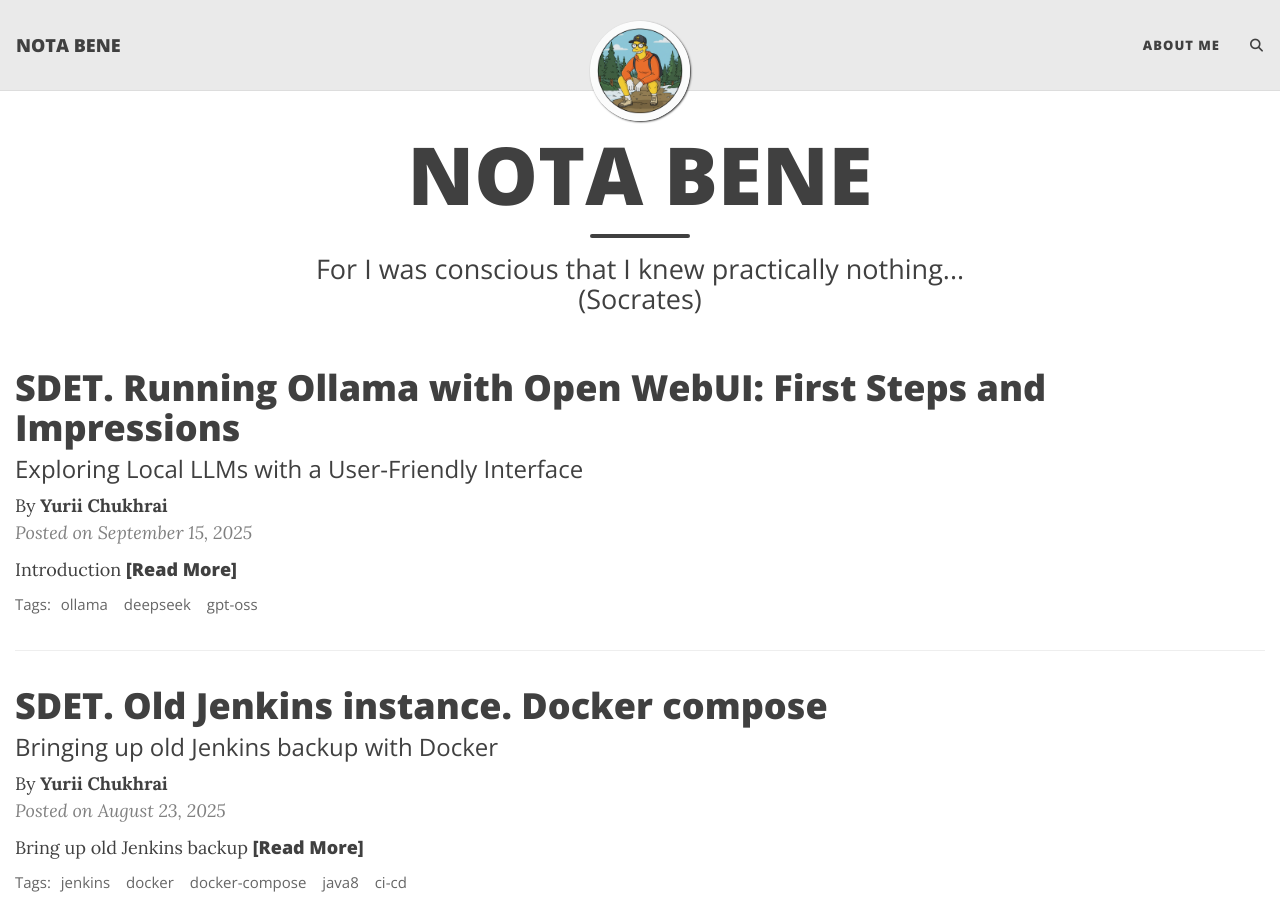
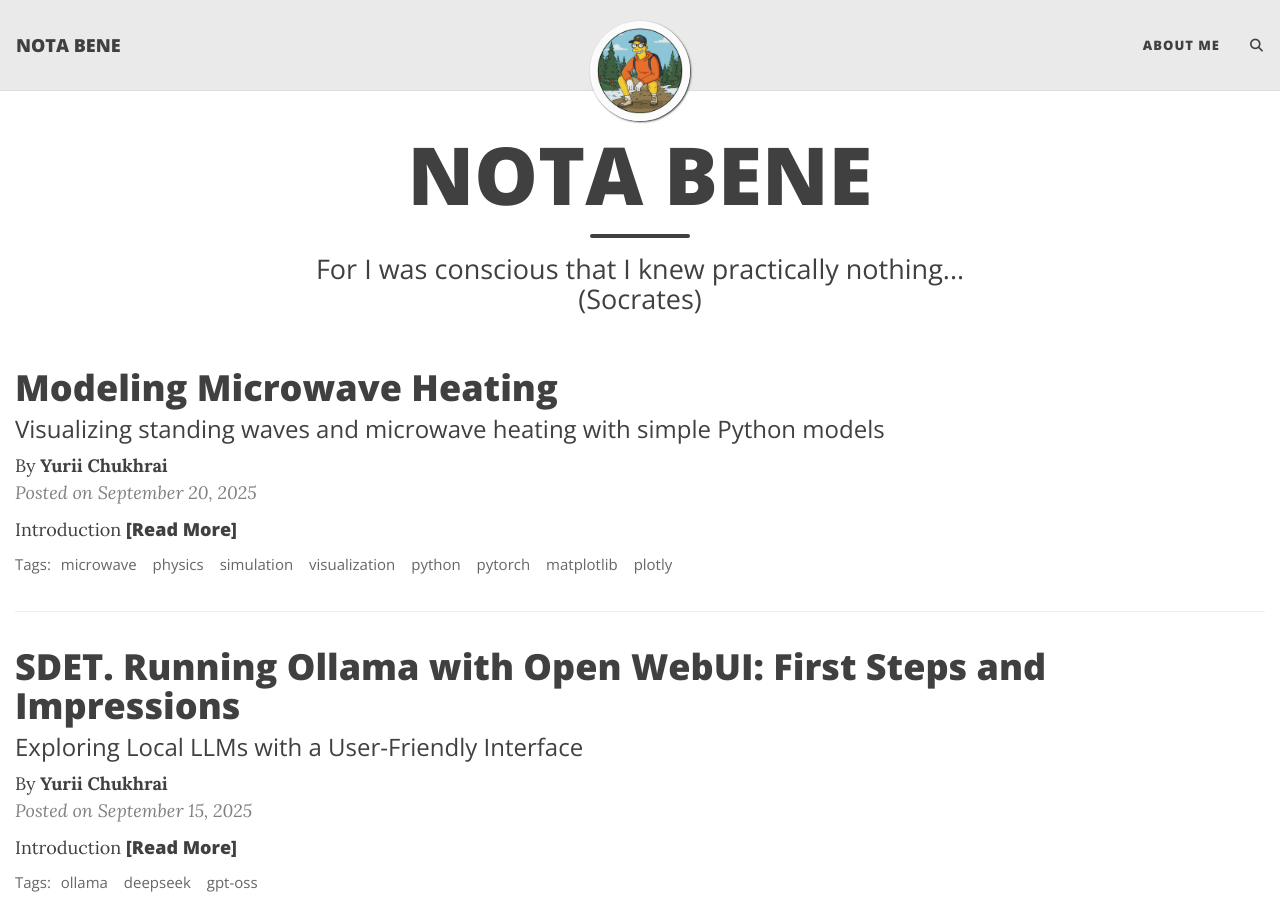
Before and after one commit to YuriiChukhrai/yuriichukhrai.github.io, a Jekyll site: the page built from index.html, in a window 1280 px wide and 900 px high. Built offline with Jekyll 4.4.1, drawn with Linux system fonts in a browser that asks for light colours; the list of posts is cut into pages by our own code; comment, search, counter and statistics services are not loaded; some of the changed lines change nothing that is shown.

Commit message:
add new post on modeling microwave heating with visualizations of standing waves

````diff
--- a/_posts/2025-09-15-ollama-and-open-web-ui.markdown
+++ b/_posts/2025-09-15-ollama-and-open-web-ui.markdown
@@ -60,6 +60,7 @@ ollama run gpt-oss:20b "To be or not to be?"
 The response confirmed that Ollama was up and running. While the command line works well for simple prompts, I quickly realized it wasn’t the best environment for longer interactions.
 
 ![Question#1](/resources/sdet/2025-09-15-ollama-and-open-web-ui/images/question_01.jpg){: .mx-auto.d-block :}
+
 ---
 
 ## Adding a User Interface: Open WebUI
--- /dev/null
+++ b/_posts/2025-09-20-standing-wave.markdown
@@ -0,0 +1,308 @@
+---
+layout: post
+title: "Modeling Microwave Heating"
+subtitle: Visualizing standing waves and microwave heating with simple Python models
+date:   2025-09-20 12:00:00 -0700
+categories: misc
+tags: [microwave, physics, simulation, visualization, python, pytorch, matplotlib, plotly]
+author: Yurii Chukhrai
+---
+
+## Introduction
+
+It started with a casual discussion with a friend: how exactly does a microwave oven heat food? This everyday question led me down a path of curiosity—how large language models (LLMs) and some coding experiments can help build simple, visual models of what happens inside a microwave.
+During this exploration, I came across an excellent explanation by Bill Hammack (the **Engineer Guy**) in his video [How a Microwave Oven Works](https://www.youtube.com/watch?v=kp33ZprO0Ck). His clear physical intuition inspired me to experiment further and try build graphical representation of simple mathematical models.
+The result: three different simulations, each one capturing a different perspective of standing waves inside a microwave cavity.
+None of these are fully realistic physics solvers, but they serve as educational demonstrations of how electromagnetic waves might look in simplified scenarios.
+
+## Three Models of Microwave Heating
+I experimented with three progressively more visual models. Each uses Python and a mix of visualization libraries to illustrate wave patterns.
+
+### 2D Static Model of a Standing Wave (PyTorch + Matplotlib)
+
+This model generates a two-dimensional standing wave pattern using sine functions along both the x and y directions. It produces a grid where the amplitude oscillates, resembling the stationary interference of waves inside a cavity.
+
+#### Key Idea
+Physically, it represents the **electric field distribution** of a standing wave at a single instant in time. The wave number `k` is set to 1 for simplicity, meaning the pattern is illustrative rather than tuned to a real cavity.
+
+#### Limitations
+ * No time evolution (just a snapshot).
+ * No physical units or normalization.
+ * Doesn’t model the actual geometry of a microwave oven.
+
+![Example#1](/resources/misc/2025-09-20-standing-wave/example_01.jpg){:.mx-auto.d-block :}
+
+<details markdown="1">
+<summary>Code</summary>
+
+Routine importing libraries.
+```python
+#hide
+
+import os
+os.environ['PYTORCH_ENABLE_MPS_FALLBACK'] = '1'
+
+from fastai.torch_core import defaults
+import torch
+
+# Set the default device to MPS for fastai
+if torch.backends.mps.is_available():
+    defaults.device = torch.device('mps')
+    print("Using MPS device.")
+else:
+    print("MPS not available. Falling back to CPU.")
+```
+
+```python
+# 1. Example code (PyTorch + Matplotlib, simple standing wave)
+# This code models a 2D standing wave pattern using sine functions along the x and y directions, producing a grid of oscillating amplitudes.
+# Physically, it represents the spatial distribution of a wave’s electric field (or another scalar field) at a fixed moment in time.
+# The wave number k is simplified to 1, so the pattern is illustrative rather than matching a real material or boundary condition.
+# From a physics standpoint, the math is correct for a standing wave snapshot, but it omits time dependence, normalization, and physical units, making it a conceptual demonstration rather than a fully realistic simulation.
+
+import matplotlib.pyplot as plt
+from mpl_toolkits.mplot3d import Axes3D
+
+# Grid
+N = 100
+x = torch.linspace(0, 2*torch.pi, N)
+y = torch.linspace(0, 2*torch.pi, N)
+X, Y = torch.meshgrid(x, y, indexing="ij")
+
+# Parameters
+k = 1.0   # wave number (simplified)
+t = 0.0   # static snapshot
+
+# Standing wave pattern (2D slice)
+E = torch.sin(k*X) * torch.sin(k*Y)
+
+# Plot
+fig = plt.figure(figsize=(8,6))
+ax = fig.add_subplot(111, projection='3d')
+ax.plot_surface(X.numpy(), Y.numpy(), E.numpy(), cmap='viridis')
+
+# Add this line to set a proportional aspect ratio
+ax.set_box_aspect([1, 1, 1])
+
+ax.set_xlabel('x')
+ax.set_ylabel('y')
+ax.set_zlabel('E-field amplitude')
+
+# Automatically adjust subplot params for a tight layout
+plt.tight_layout()
+
+plt.show()
+```
+
+</details>
+
+
+### 3D Animated Microwave Cavity (PyTorch + Matplotlib + HTML5)
+Here, the model simulates a 3D standing wave field inside a cubic cavity.
+The electric field is represented as a product of sinusoidal functions in `x`, `y`, and `z`, with oscillation in time governed by angular frequency `ω`.
+
+#### Key Idea
+This resembles the spatial mode structure inside a resonant cavity, where nodes (no oscillation) and antinodes (maximum oscillation) form due to interference.
+
+#### Limitations
+ * Oversimplified boundary conditions.
+ * No material properties or real mode indices.
+ * Serves more as a visual sketch than a quantitative model.
+
+[![Example#2](https://img.youtube.com/vi/8p1vDvgB0V4/0.jpg)](https://www.youtube.com/shorts/8p1vDvgB0V4 "Example#2")
+
+<details markdown="1">
+<summary>Code</summary>
+This produces a 3D oscillating field, which can be animated in Jupyter or exported as HTML5 for interactive viewing.
+
+```python
+# 2. Example Code (3D Animated Microwave Cavity with PyTorch)
+# This code simulates a 3D standing wave field inside a cubic microwave cavity, where the electric field is modeled as a product of sinusoidal functions in
+# x, y, z and oscillates in time with frequency ω.
+# Physically, it captures the qualitative shape of cavity modes (nodes and antinodes), but uses a simplified form without boundary conditions, mode indices, or material effects.
+# It is more of a conceptual visualization than a quantitatively accurate cavity simulation.
+
+import torch
+import numpy as np
+import matplotlib.pyplot as plt
+from matplotlib.animation import FuncAnimation
+from IPython.display import HTML
+
+# Set the animation size limit to a higher value (e.g., 500 MB)
+plt.rcParams['animation.embed_limit'] = 500
+
+# Grid
+N = 30
+x = torch.linspace(0, 2*torch.pi, N)
+y = torch.linspace(0, 2*torch.pi, N)
+z = torch.linspace(0, 2*torch.pi, N)
+X, Y, Z = torch.meshgrid(x, y, z, indexing="ij")
+
+# Parameters
+k = 1.0     # wave number (scaled)
+omega = 2.0 # angular frequency
+
+# Figure
+fig = plt.figure(figsize=(7,6))
+ax = fig.add_subplot(111, projection="3d")
+
+# Initial field
+t0 = 0
+E = torch.sin(k*X) * torch.sin(k*Y) * torch.sin(k*Z) * torch.cos(torch.tensor(omega*t0))
+
+# Scatter plot (sample points where intensity is strong)
+scatter = ax.scatter(X.numpy().flatten(),
+                     Y.numpy().flatten(),
+                     Z.numpy().flatten(),
+                     c=E.numpy().flatten(),
+                     cmap="plasma", alpha=0.4)
+
+ax.set_xlabel("x")
+ax.set_ylabel("y")
+ax.set_zlabel("z")
+ax.set_title("Microwave. Standing Waves")
+
+# Update function for animation
+def update(frame):
+    t = frame * 0.07
+    E = torch.sin(k*X) * torch.sin(k*Y) * torch.sin(k*Z) * torch.cos(torch.tensor(omega*t))
+    scatter.set_array(E.numpy().flatten())
+    return scatter,
+
+# Animate
+ani = FuncAnimation(fig, update, frames=100, interval=200, blit=False)
+
+#plt.show()
+
+HTML(ani.to_jshtml())
+```
+
+</details>
+
+### 2D Animated Surface of a Standing Wave (Plotly)
+
+The last model creates an animated 3D surface that evolves over time, showing how the standing wave oscillates on a two-dimensional plane.
+
+#### Key Idea
+This is similar to watching a vibrating membrane or drumhead. The animation makes nodes and antinodes visible as areas of stillness and large motion.
+
+#### Limitations
+ * No damping, boundaries, or material effects.
+ * Parameters are chosen for clarity, not realism.
+
+[![Example#3](https://img.youtube.com/vi/GE4tNo1qZAM/0.jpg)](https://youtu.be/GE4tNo1qZAM "Example#3")
+
+<details markdown="1">
+<summary>Code</summary>
+
+```python
+# 3. Example.
+# This code creates an animated 3D surface of a 2D standing wave, where the displacement depends on sinusoidal functions in both
+# x and y directions and oscillates in time with frequency ω.
+# Physically, it represents the vibration of a membrane or wave on a bounded surface, showing nodes and antinodes characteristic of standing waves.
+# It uses simplified parameters (no damping, no real boundary conditions, no units), so it serves as a demonstrative model rather than an exact physical simulation.
+
+import numpy as np
+import plotly.graph_objects as go
+
+# 1. Grid parameters
+N = 50
+x = np.linspace(0, 2 * np.pi, N)
+y = np.linspace(0, 2 * np.pi, N)
+X, Y = np.meshgrid(x, y)
+
+# 2. Standing wave parameters
+kx = 1.0
+ky = 1.5
+omega = 2.0
+
+def standing_wave_surface(t):
+    return np.sin(kx * X) * np.sin(ky * Y) * np.cos(omega * t)
+
+# 3. Number of frames for animation
+num_frames = 100
+times = np.linspace(0, 2 * np.pi / omega, num_frames)
+
+# Fixed scene (lock axis ranges!)
+fixed_scene = dict(
+    xaxis=dict(title='X', range=[0, 2*np.pi]),
+    yaxis=dict(title='Y', range=[0, 2*np.pi]),
+    zaxis=dict(title='Amplitude', range=[-1.1, 1.1]),
+    aspectmode='cube',   # keep scaling consistent
+    camera=dict(
+        up=dict(x=0, y=0, z=1),
+        center=dict(x=0, y=0, z=0),
+        eye=dict(x=1.25, y=-1.25, z=1.25)
+    )
+)
+
+# 4. Frames
+frames = []
+for i, t in enumerate(times):
+    Z_data = standing_wave_surface(t)
+    frames.append(go.Frame(
+        data=[go.Surface(z=Z_data, x=X, y=Y, colorscale='Viridis', cmin=-1, cmax=1)],
+        name=f'frame_{i}',
+        layout=go.Layout(scene=fixed_scene)   # 👈 lock scene for every frame
+    ))
+
+# 5. Initial figure
+initial_Z = standing_wave_surface(times[0])
+fig = go.Figure(
+    data=[go.Surface(z=initial_Z, x=X, y=Y, colorscale='Viridis', cmin=-1, cmax=1)],
+    layout=go.Layout(
+        title=dict(
+            text='Surface motion of a standing wave',
+            x=0.5,  # center title
+            font=dict(size=22)
+        ),
+        scene=fixed_scene,
+        width=900,   # 👈 wider
+        height=700,  # 👈 taller
+        margin=dict(l=20, r=20, t=80, b=50),  # 👈 less padding = more space for plot
+        font=dict(size=14),  # larger axis/tick labels
+        updatemenus=[dict(
+            type="buttons",
+            buttons=[dict(label="▶️ Play",
+                          method="animate",
+                          args=[None, {"frame": {"duration": 50, "redraw": True},
+                                       "fromcurrent": True, "transition": {"duration": 0}}]),
+                     dict(label="⏸️ Pause",
+                          method="animate",
+                          args=[[None], {"frame": {"duration": 0, "redraw": True},
+                                         "mode": "immediate"}])
+                     ],
+            direction="left",
+            x=0.1, xanchor="right", y=0, yanchor="top"
+        )],
+        sliders=[dict(
+            steps=[dict(method='animate',
+                        args=[[f'frame_{i}'],
+                              {"frame": {"duration": 0, "redraw": True},
+                               "mode": "immediate"}],
+                        label=f'{i}')
+                   for i in range(num_frames)],
+            x=0.1, len=0.9,
+            currentvalue={'visible': True, 'prefix': 'Frame: '}
+        )]
+    ),
+    frames=frames
+)
+
+fig.show()
+```
+
+</details>
+
+---
+
+## Summary
+
+These experiments are not precise engineering simulations—they lack material absorption, cavity geometry, and realistic wave numbers.
+Yet, they illustrate something valuable:
+ * Complex physical processes can be explored with relatively simple models.
+ * Visualization bridges intuition and equations. Even simplified models can help us “see” the invisible dynamics of electromagnetic waves.
+ * LLMs and coding experiments accelerate exploration. They don’t replace deep physics, but they make prototyping models more accessible.
+
+So, a conversation about heating leftovers turned into an exploration of physics, code, and visualization.
+By modeling simplified standing waves, we gain an intuitive glimpse into what might be happening each time we push that microwave start button.
````
Also changed, not shown: resources/misc/2025-09-20-standing-wave/example_01.jpg (added).
